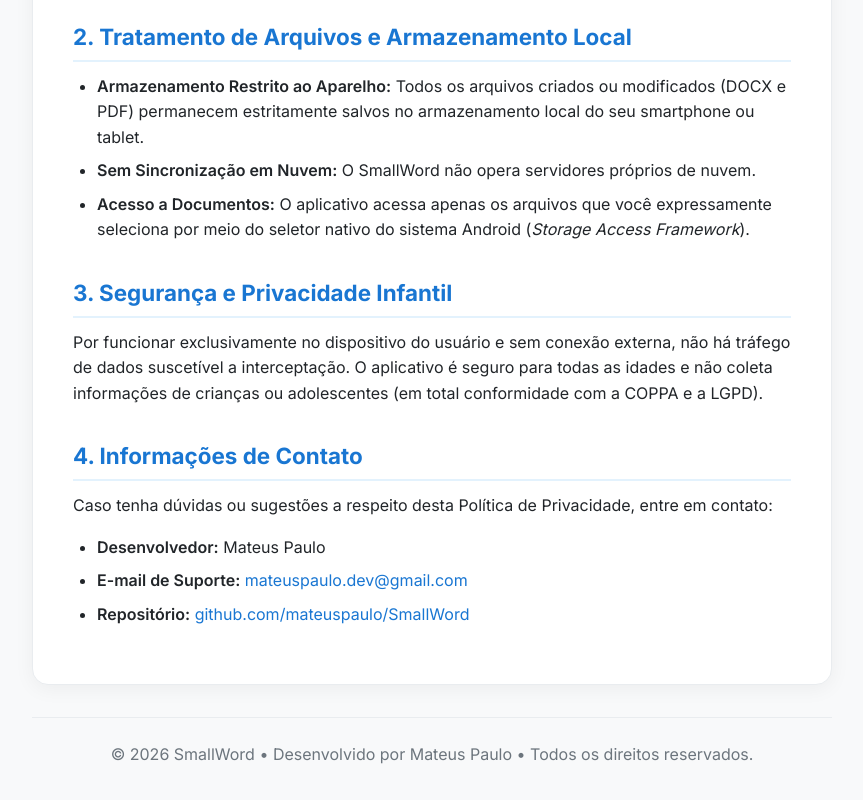
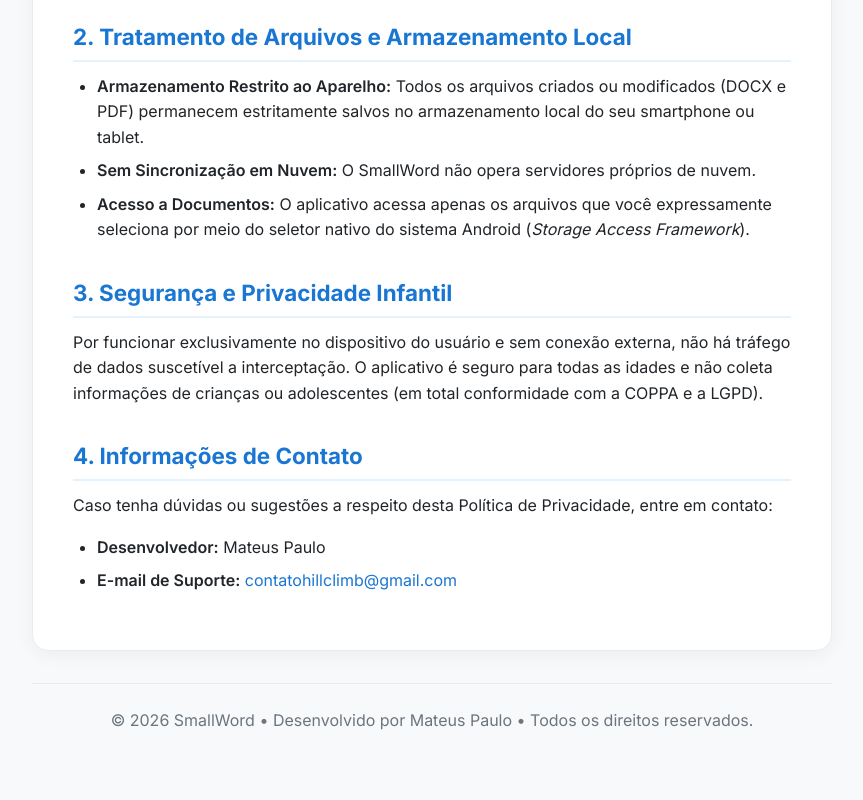
Before and after one commit to mateuspaulo/smallword-privacy-policy, a plain HTML site: page index.html in a window 1280 px wide. Shown: the part 970-1770 px from the top of the page, without its empty margins (208-1071 px from the left). Drawn offline with Linux system fonts and the light colour scheme.

Commit message:
fix: atualizar email de suporte para contatohillclimb@gmail.com e remover link do repositorio privado

```diff
--- a/index.html
+++ b/index.html
@@ -203,7 +203,7 @@
         <main id="section-pt" class="content-card">
             <h2>Política de Privacidade</h2>
             <p><strong>Última atualização:</strong> 27 de outubro de 2026<br>
-            <strong>Versão do aplicativo:</strong> 2.1.5</p>
+            <strong>Versão do aplicativo:</strong> 2.1.6</p>
 
             <div class="highlight-box">
                 <strong>Resumo Direto:</strong> O SmallWord é um aplicativo 100% offline. Ele não coleta, não transmite, não armazena em servidores e não compartilha absolutamente nenhum dado pessoal ou de uso. Seus documentos pertencem unicamente a você.
@@ -231,8 +231,7 @@
             <p>Caso tenha dúvidas ou sugestões a respeito desta Política de Privacidade, entre em contato:</p>
             <ul>
                 <li><strong>Desenvolvedor:</strong> Mateus Paulo</li>
-                <li><strong>E-mail de Suporte:</strong> <a href="mailto:mateuspaulo.dev@gmail.com">mateuspaulo.dev@gmail.com</a></li>
-                <li><strong>Repositório:</strong> <a href="https://github.com/mateuspaulo/SmallWord" target="_blank" rel="noopener">github.com/mateuspaulo/SmallWord</a></li>
+                <li><strong>E-mail de Suporte:</strong> <a href="mailto:contatohillclimb@gmail.com">contatohillclimb@gmail.com</a></li>
             </ul>
         </main>
 
@@ -240,7 +239,7 @@
         <main id="section-en" class="content-card" style="display: none;">
             <h2>Privacy Policy</h2>
             <p><strong>Last updated:</strong> October 27, 2026<br>
-            <strong>Application version:</strong> 2.1.5</p>
+            <strong>Application version:</strong> 2.1.6</p>
 
             <div class="highlight-box">
                 <strong>Executive Summary:</strong> SmallWord is a 100% offline application. It does not collect, transmit, store on remote servers, or share any personal or usage data whatsoever. Your documents remain entirely on your device.
@@ -268,8 +267,7 @@
             <p>If you have any questions regarding this Privacy Policy, please contact:</p>
             <ul>
                 <li><strong>Developer:</strong> Mateus Paulo</li>
-                <li><strong>Email:</strong> <a href="mailto:mateuspaulo.dev@gmail.com">mateuspaulo.dev@gmail.com</a></li>
-                <li><strong>Repository:</strong> <a href="https://github.com/mateuspaulo/SmallWord" target="_blank" rel="noopener">github.com/mateuspaulo/SmallWord</a></li>
+                <li><strong>Support Email:</strong> <a href="mailto:contatohillclimb@gmail.com">contatohillclimb@gmail.com</a></li>
             </ul>
         </main>
 
```
Also changed, not shown: 1 other file.
